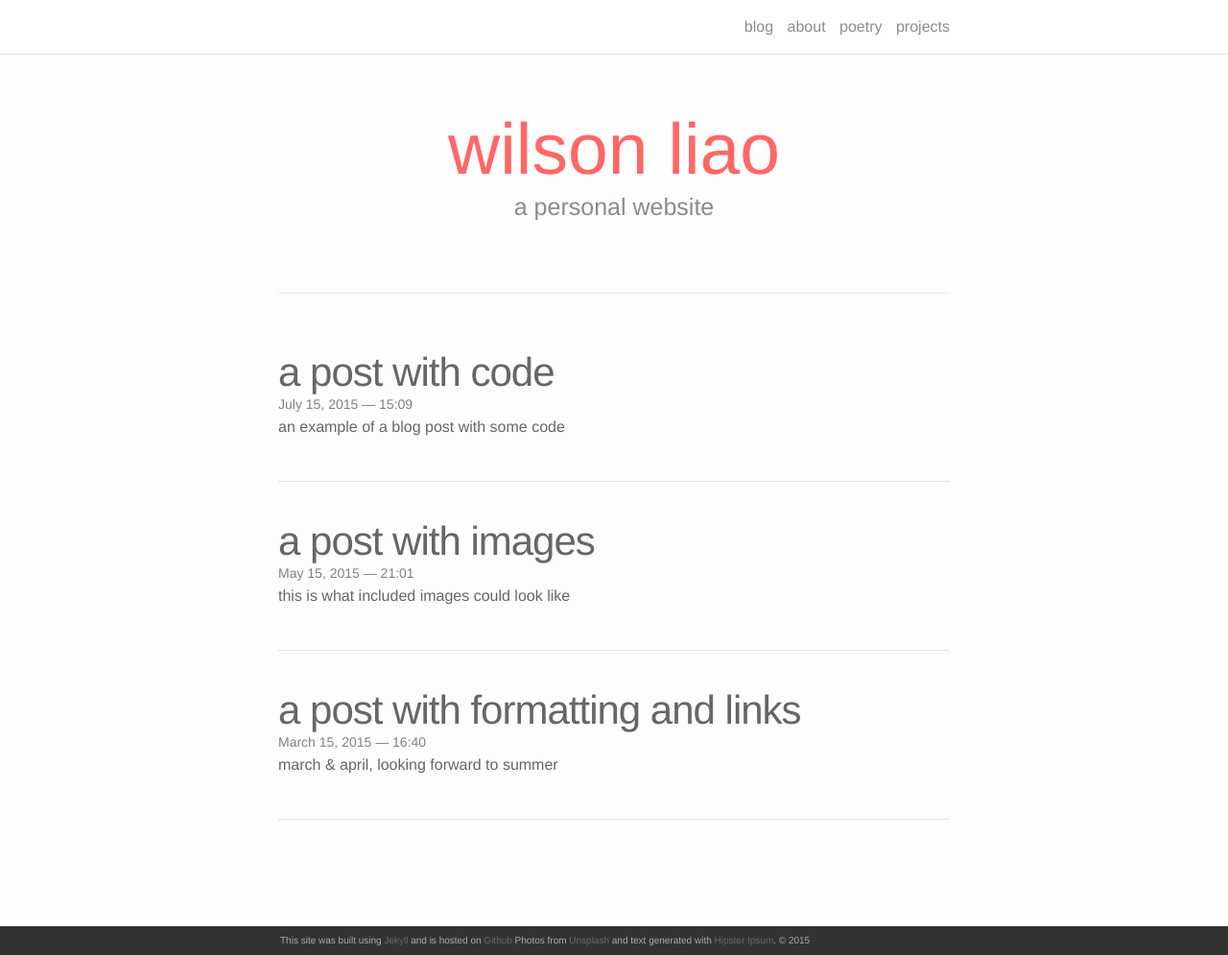
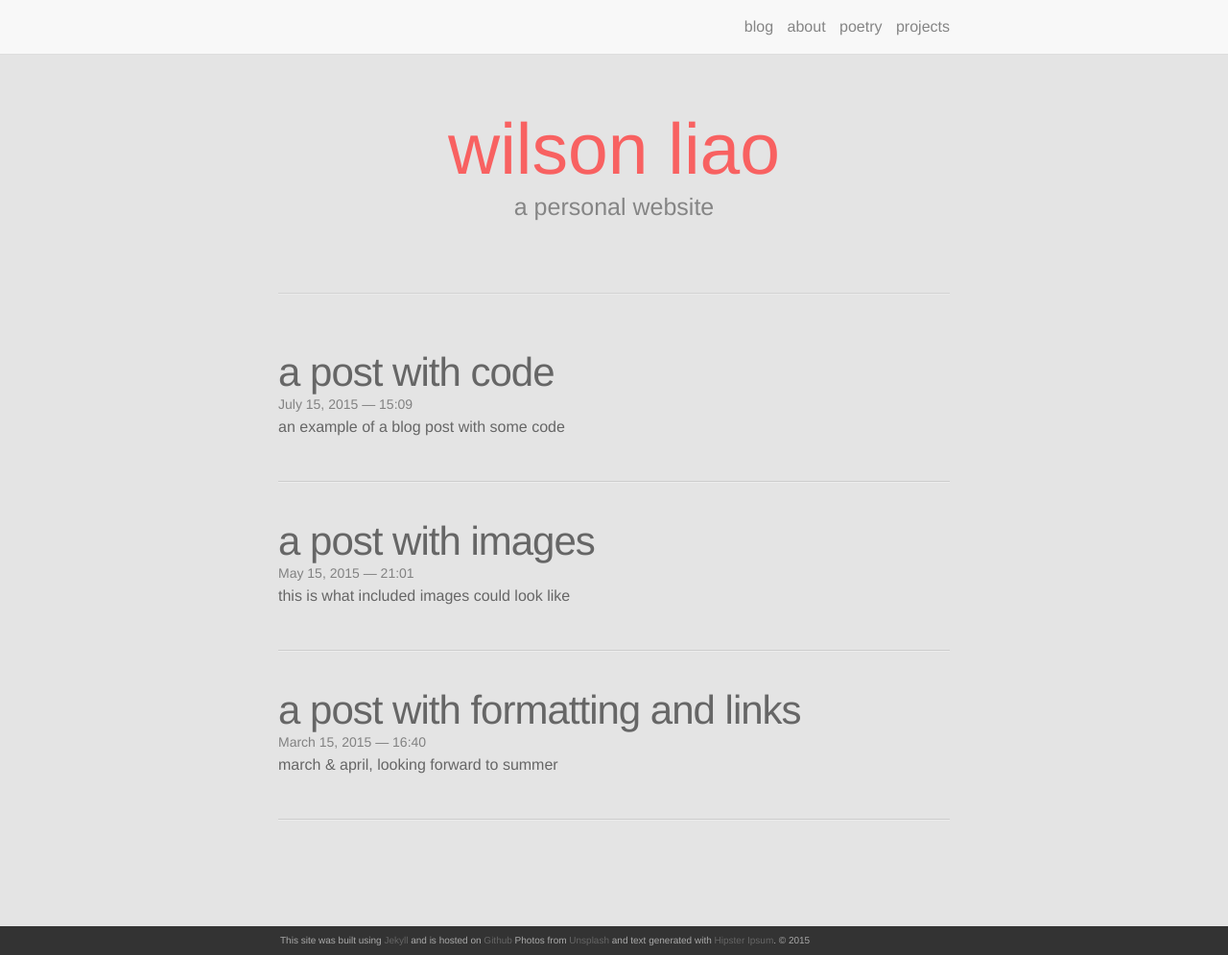
Before and after one commit to wilsonliao/blog, a Jekyll site: the page built from index.html, in a window 1280 px wide and 995 px high. Shown: the whole window at 96% size. Built offline with Jekyll 4.4.1, drawn with Linux system fonts in a browser that asks for light colours; nearby versions of some CDN libraries; the list of posts is cut into pages by our own code.

Commit message:
Update main.scss

```diff
--- a/css/main.scss
+++ b/css/main.scss
@@ -6,7 +6,7 @@
 
 
 // Our variables
-$base-font-family: Helvetica, Arial, sans-serif;
+$base-font-family: Proxima Nova, Helvetica, sans-serif;
 $base-font-size:   16px;
 $small-font-size:  $base-font-size * 0.875;
 $base-line-height: 1.5;
@@ -14,7 +14,7 @@
 $spacing-unit:     30px;
 
 $text-color:       #111;
-$background-color: #fdfdfd;
+$background-color: #E4E4E4;
 $brand-color:      #2a7ae2;
 
 $grey-color:       #828282;
```
